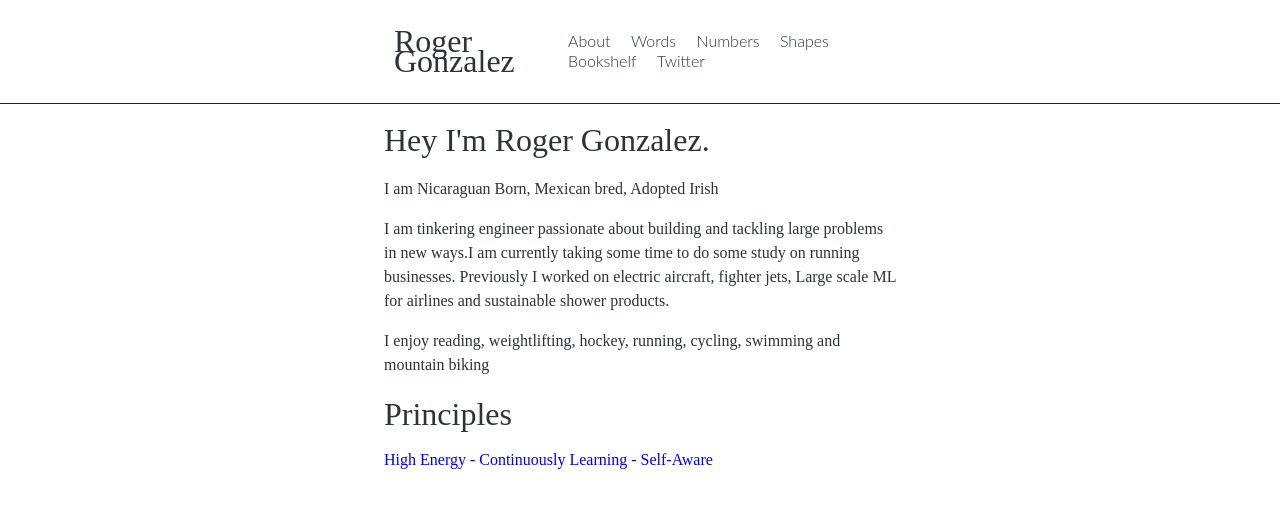
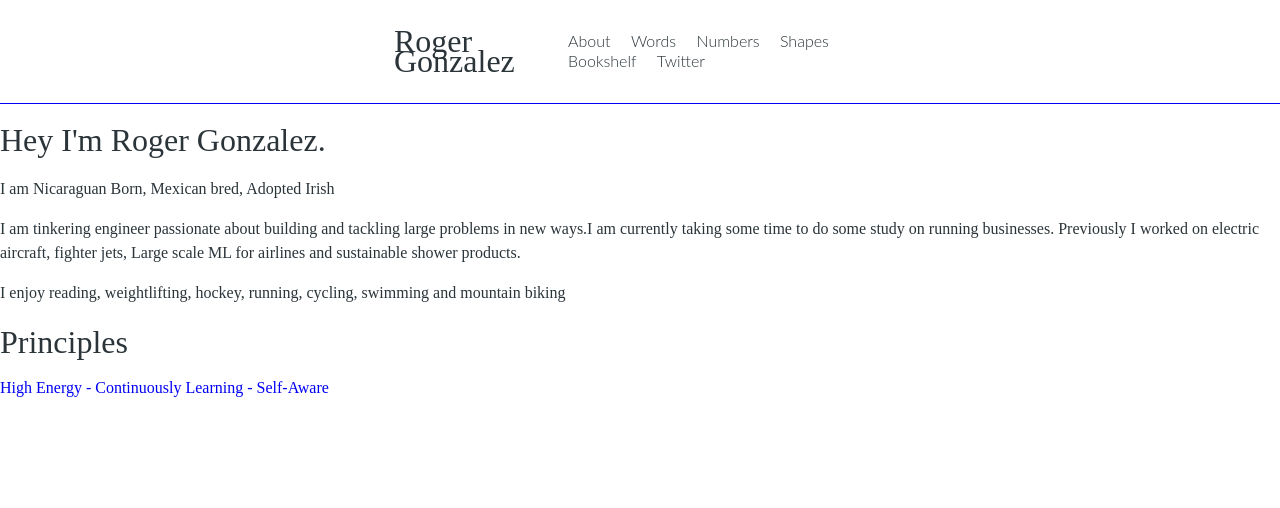
Before and after one commit to Regon94/regon.github.io, a plain HTML site: page About.html in a window 1280 px wide. Drawn offline with Linux system fonts and the light colour scheme.

Commit message:
Update main.css - removed main margin or 30% on the sides

```diff
--- a/css/main.css
+++ b/css/main.css
@@ -104,7 +104,7 @@ footer {
     color:#2A3439;
 }
 main{
-    margin: 0% 30% 0% 30%;
+    margin: 0% 0% 0% 0%;
 }
 .home-main{
     margin: 0% 30% 0% 30%;
```
